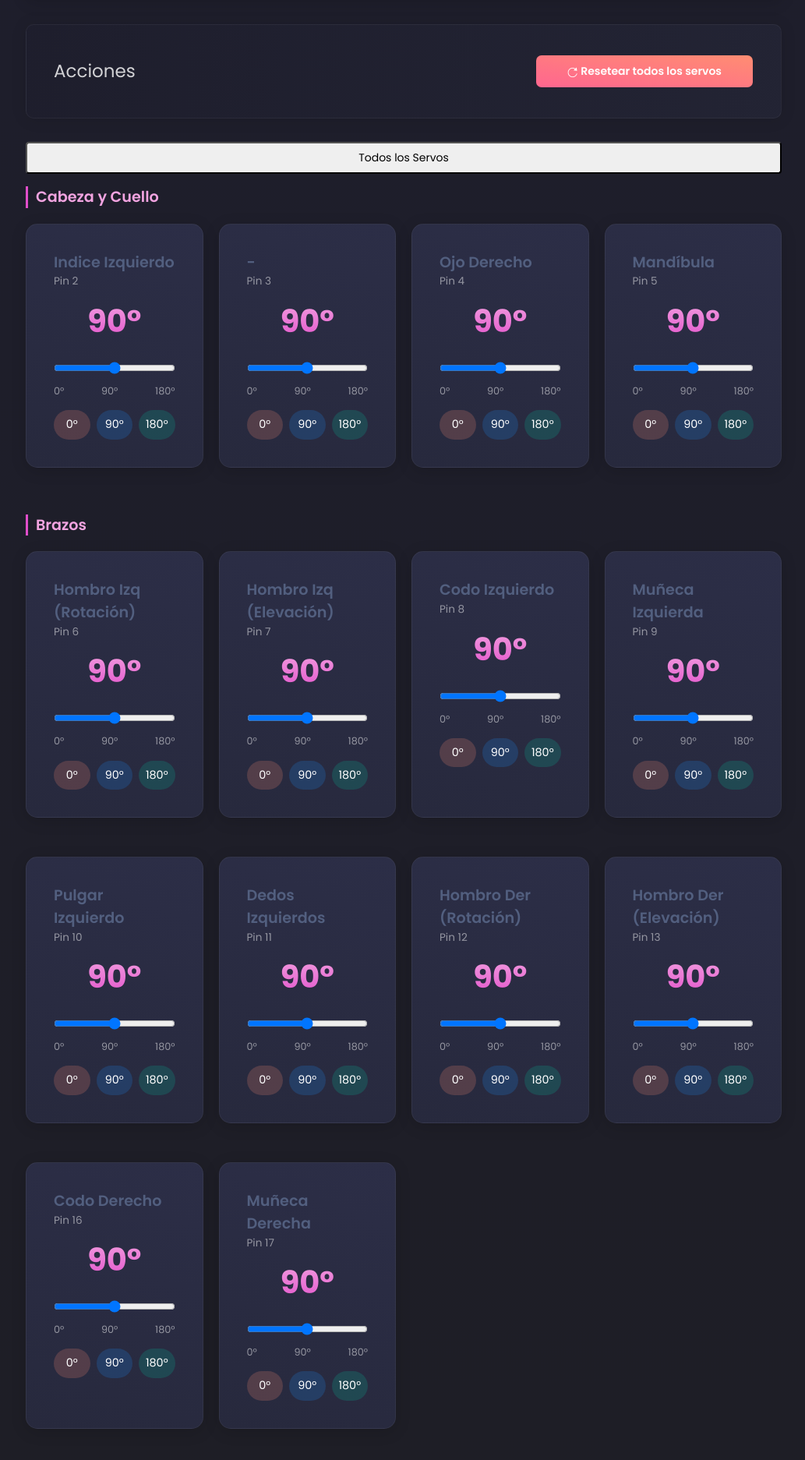
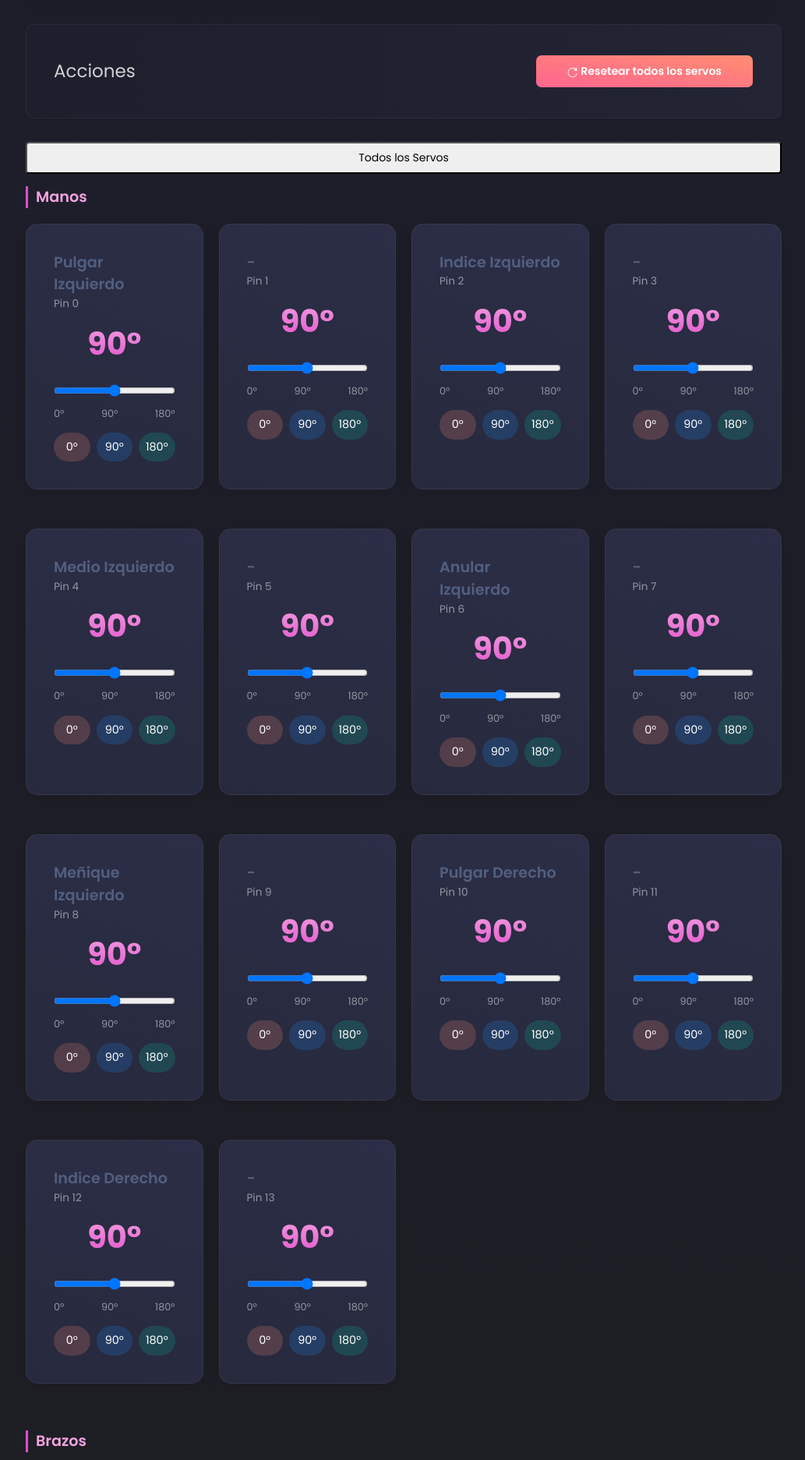
Before and after one commit to Chelqq/Scarlet-witch-project, a Flask app: page /index in a window 1280 px wide. Shown: the part 1279-3152 px from the top of the page at 78% size, without its empty margins (247-1280 px from the left). Run offline with Flask 2, Linux system fonts and the light colour scheme; the visitor is signed in with stand-in values (Sample User, id 1); parts of the project's set-up code (start-up, migrations or seed data) failed here and were passed over; some libraries are stand-ins or nearby versions.

Commit message:
Actualizar el mapeo de servos y la lógica de control para reflejar la reducción de servos de 30 a 22 en MEGA2560.ino, arduino_control.html, index.html y tables.html.

```diff
--- a/apps/templates/home/arduino_control.html
+++ b/apps/templates/home/arduino_control.html
@@ -78,7 +78,7 @@
 <script>
     $(document).ready(function() {
         // Configuración
-        const numServos = 20;
+        const numServos = 22;
         let servoPositions = Array(numServos).fill(90); // Inicialmente todos en 90°
 
         // Verificar estado de conexión al cargar
--- a/apps/templates/home/index.html
+++ b/apps/templates/home/index.html
@@ -626,9 +626,9 @@
             <div class="tab-content">
                 <!-- Vista por grupos -->
                 <div class="tab-pane fade show active" id="servos-grouped" role="tabpanel" aria-labelledby="view-grouped-tab">
-                    <!-- Cabeza y cuello -->
+                    <!-- Manos -->
                     <div class="servo-category">
-                        <h4 class="category-title">Cabeza y Cuello</h4>
+                        <h4 class="category-title">Manos</h4>
                         <div class="servo-grid" id="head-servos">
                             <!-- Servos 2-7 -->
                         </div>
@@ -679,14 +679,14 @@
 
 <script>
     // Configuración
-    const numServos = 20;
+    const numServos = 22;
     let servoPositions = Array(numServos).fill(90); // Inicialmente todos en 90°
 
     // Mapeo de categorías de servos
     const servoCategories = {
-    head: [0, 1, 2, 3, 4, 5],
-    arms: [6, 7, 8, 9, 10, 11, 12, 13, 16, 17],
-    torso: [18, 19, 20, 21],
+    head: [0, 1, 2, 3, 4, 5, 6, 7, 8, 9, 10, 11, 12, 13, 16, 17, 18, 19, 20, 21],
+    //arms: [6, 7, 8, 9, 10, 11, 12, 13, 16, 17],
+    //torso: [18, 19, 20, 21],
     legs: [] // Ya no hay pines para piernas con el nuevo mapeado
 };
 
@@ -696,22 +696,22 @@
         1: "-",
         2: "Indice Izquierdo",
         3: "-",
-        4: "Ojo Derecho",
-        5: "Mandíbula",
-        6: "Hombro Izq (Rotación)",
-        7: "Hombro Izq (Elevación)",
-        8: "Codo Izquierdo",
-        9: "Muñeca Izquierda",
-        10: "Pulgar Izquierdo",
-        11: "Dedos Izquierdos",
-        12: "Hombro Der (Rotación)",
-        13: "Hombro Der (Elevación)",
-        16: "Codo Derecho",
-        17: "Muñeca Derecha",
-        18: "Pulgar Derecho",
-        19: "Dedos Derechos",
-        20: "Torso (Rotación)",
-        21: "Torso (Inclinación)"
+        4: "Medio Izquierdo",
+        5: "-",
+        6: "Anular Izquierdo",
+        7: "-",
+        8: "Meñique Izquierdo",
+        9: "-",
+        10: "Pulgar Derecho",
+        11: "-",
+        12: "Indice Derecho",
+        13: "-",
+        16: "-",
+        17: "Medio Derecho",
+        18: "-",
+        19: "Anular Derecho",
+        20: "-",
+        21: "Meñique Derecho",
 };
 
 
@@ -720,9 +720,9 @@
     // Limpiar contenedores
     $('#head-servos, #arms-servos, #torso-servos, #legs-servos, #all-servos').empty();
 
-        // Generar tarjetas para cada servo
+    // Generar tarjetas para cada servo, comenzando desde el pin 0
     for (let i = 0; i < numServos; i++) {
-            const servoId = i + 2; // Pines 2-31
+        const servoId = i; // Usar directamente el índice como ID del servo (pin 0 a 21)
         const servoName = servoNames[servoId] || `Servo #${servoId}`;
         const card = createServoCard(servoId, servoName);
 
@@ -744,7 +744,6 @@
     // Agregar event listeners a los controles
     setupServoControls();
 }
-
     // Crear tarjeta para un servo específico
     function createServoCard(servoId, servoName) {
         return `
@@ -756,9 +755,9 @@
                             <div class="servo-pin">Pin ${servoId}</div>
                         </div>
                     </div>
-                    <div class="position-display" id="position-${servoId}">${servoPositions[servoId - 2]}°</div>
+                    <div class="position-display" id="position-${servoId}">${servoPositions[servoId]}°</div>
                     <input type="range" class="form-range servo-slider"
-                           min="0" max="180" value="${servoPositions[servoId - 2]}"
+                           min="0" max="180" value="${servoPositions[servoId]}"
                            id="slider-${servoId}" data-servo-id="${servoId}">
                     <div class="slider-marks">
                         <span>0°</span>
@@ -817,10 +816,10 @@
     // Mover servo con reintentos
     function moveServoWithRetry(servoId, position) {
         // Guardar la posición anterior para recuperarla en caso de error
-        const previousPosition = servoPositions[servoId - 2];
+        const previousPosition = servoPositions[servoId];
 
         // Actualizar la posición localmente de inmediato
-        servoPositions[servoId - 2] = position;
+        servoPositions[servoId] = position;
 
         // Animar la tarjeta del servo activado
         $(`#slider-${servoId}`).closest('.servo-card').css('box-shadow', '0 0 15px rgba(225, 78, 202, 0.7)');
@@ -836,7 +835,7 @@
                 // Revertir en caso de error
                 $(`#position-${servoId}`).text(previousPosition + '°');
                 $(`#slider-${servoId}`).val(previousPosition);
-                servoPositions[servoId - 2] = previousPosition;
+                servoPositions[servoId] = previousPosition;
 
                 // Si el error es por falta de conexión, intentar reconectar
                 if (!isConnected) {
--- a/apps/templates/home/tables.html
+++ b/apps/templates/home/tables.html
@@ -269,7 +269,7 @@
 <script src="{{ config.ASSETS_ROOT }}/js/arduino-websocket.js"></script>
 
 <script>
-    const numServos = 20; // Actualizado de 30 a 20 servos
+    const numServos = 22; // Actualizado de 30 a 20 servos
     const validServoPins = []; // Array con todos los pines válidos
 
     // Llenar el array de pines válidos (0-13 y 16-21)
```
Also changed, not shown: 1 other file. Lines whose indentation alone changed are shown as unchanged.
